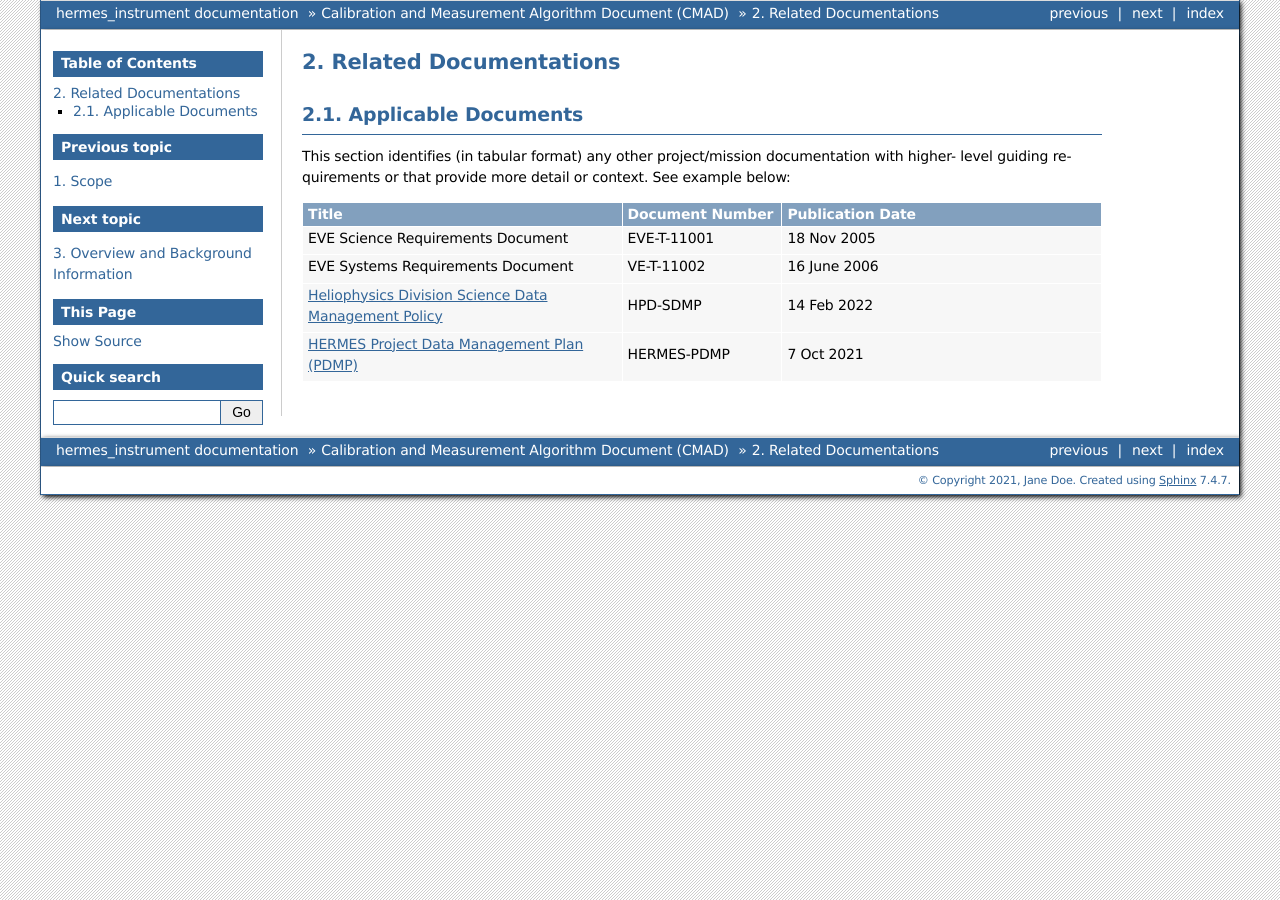
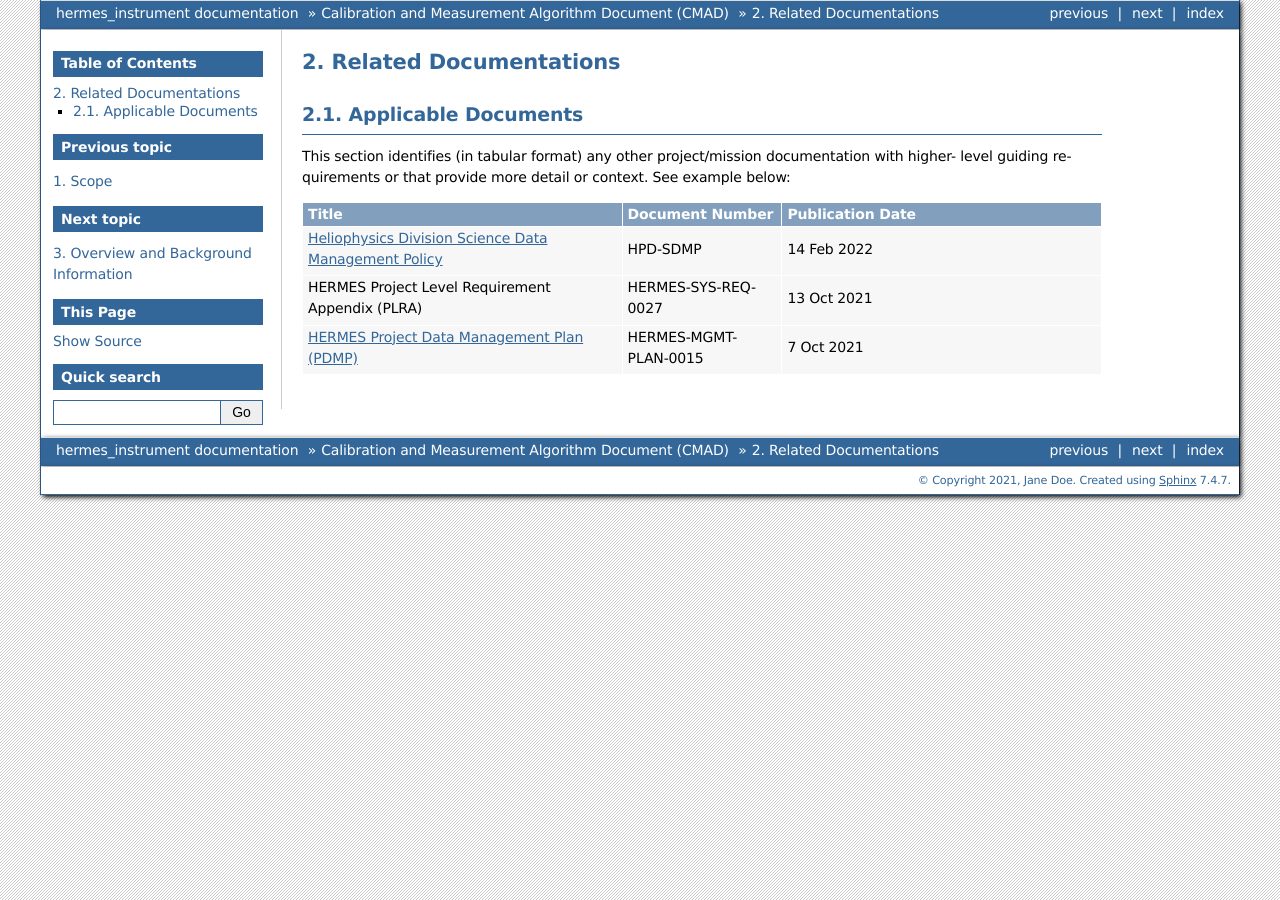
Before and after one commit to HERMES-SOC/hermes_instrument, a Sphinx documentation site: the page built from docs/cmad/related_docs.rst, in a window 1280 px wide. Built offline with Sphinx 7.4.7, drawn with Linux system fonts in a browser that asks for light colours; the version number could not be read and is left out.

Commit message:
fixes to doc templates

```diff
--- a/docs/cmad/related_docs.rst
+++ b/docs/cmad/related_docs.rst
@@ -17,15 +17,12 @@ level guiding requirements or that provide more detail or context. See example b
     * - Title
       - Document Number
       - Publication Date
-    * - EVE Science Requirements Document
-      - EVE-T-11001
-      - 18 Nov 2005
-    * - EVE Systems Requirements Document
-      - VE-T-11002
-      - 16 June 2006
     * - `Heliophysics Division Science Data Management Policy <https://science.nasa.gov/science-pink/s3fs-public/atoms/files/HPD%20Data%20Policy_Final_20220209.pdf>`_
       - HPD-SDMP
       - 14 Feb 2022
+    * - HERMES Project Level Requirement Appendix (PLRA)
+      - HERMES-SYS-REQ-0027
+      - 13 Oct 2021
     * - `HERMES Project Data Management Plan (PDMP) <https://github.com/HERMES-SOC/hermes-pdmp>`_
-      - HERMES-PDMP
+      - HERMES-MGMT-PLAN-0015
       - 7 Oct 2021
```
Also changed, not shown: docs/cmad/overview_and_bkg.rst (+9 -3 lines).
